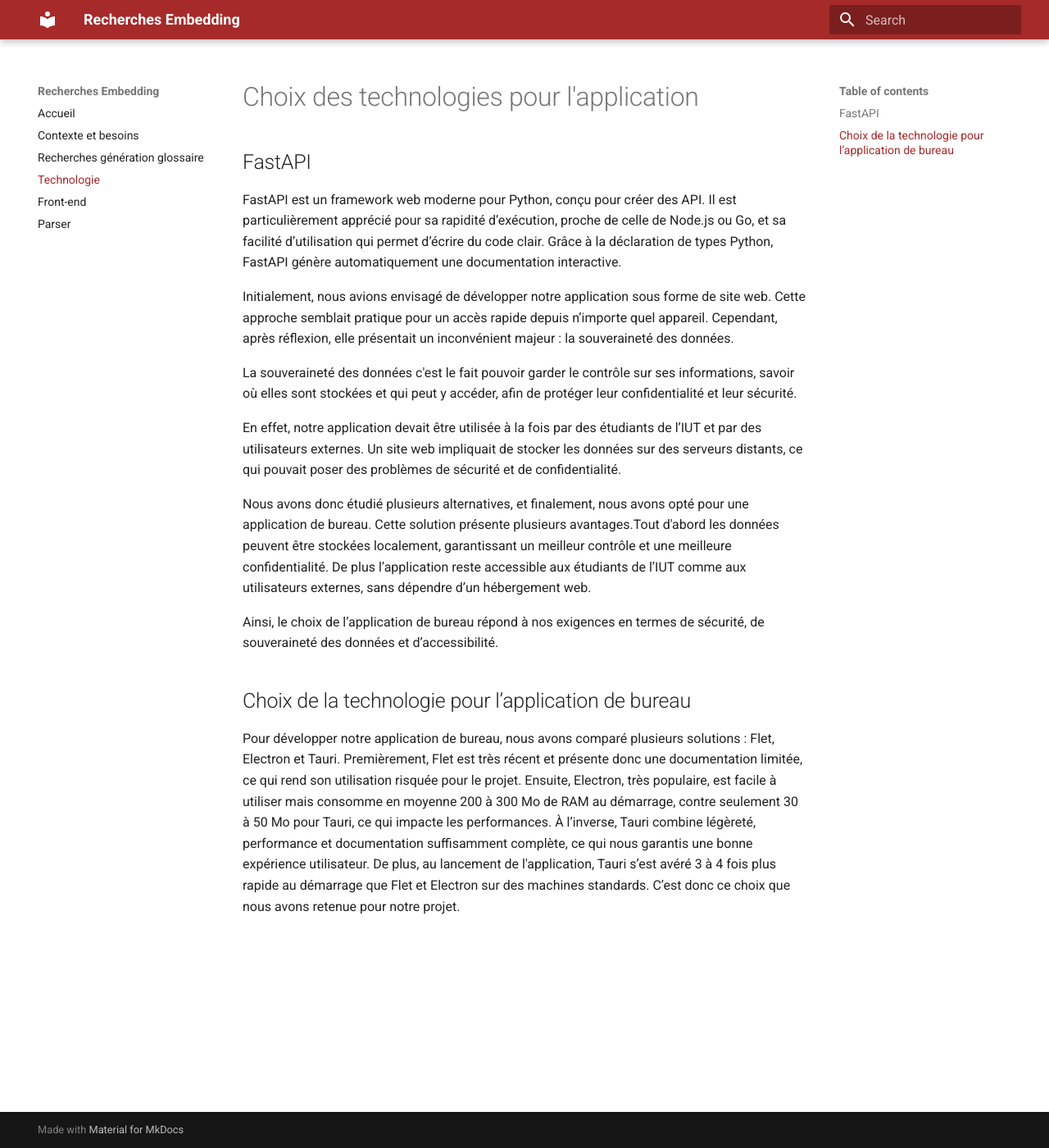
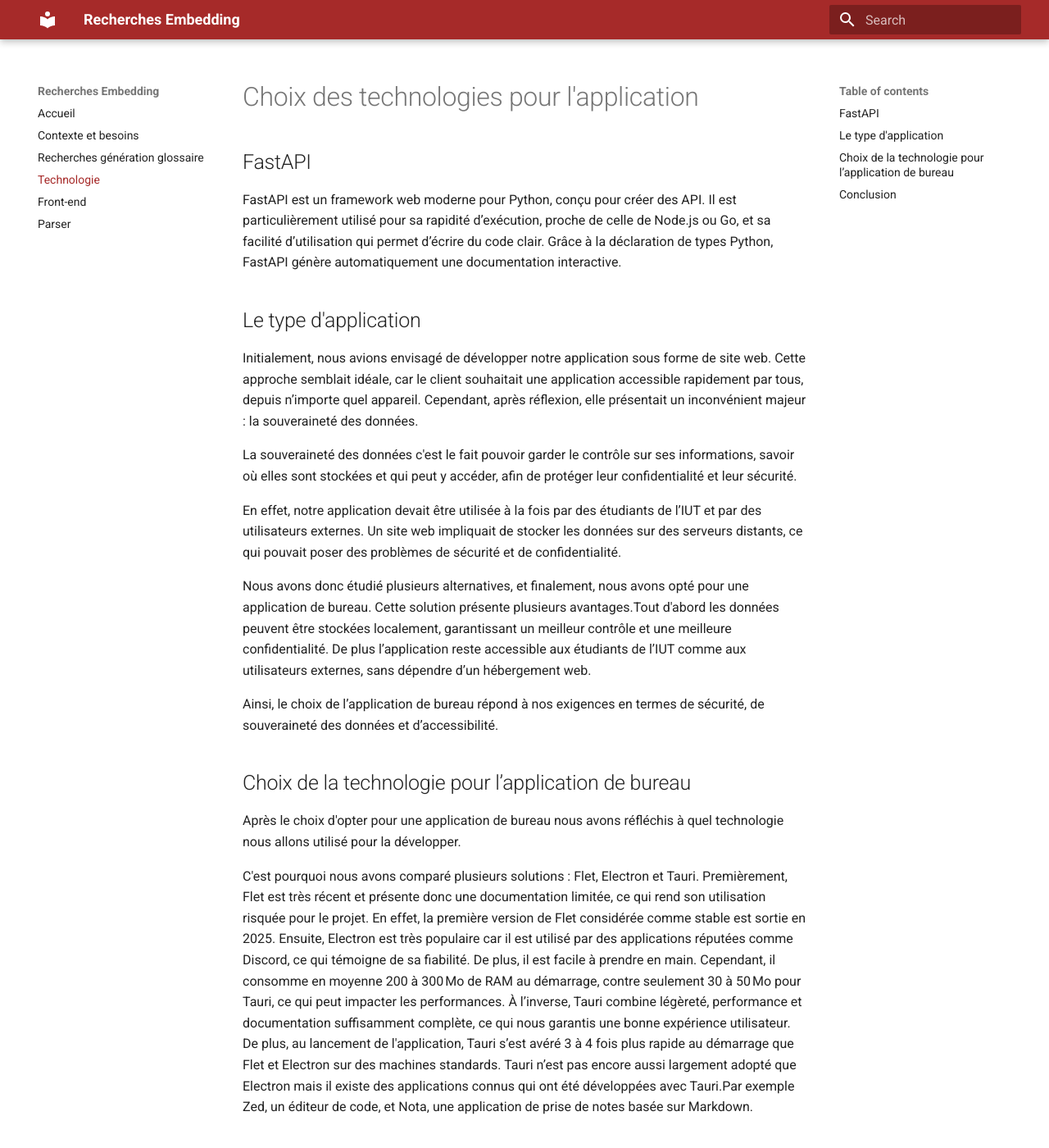
Before and after one commit to Embedding-Groupe/synthese-de-recherche-mkdocs, an MkDocs documentation site: the page built from docs/technologie.md, in a window 1280 px wide and 1400 px high. Shown: the whole window at 82% size. Built offline with MkDocs 1.6.1 and Material for MkDocs 9.7.7, drawn with Linux system fonts in a browser that asks for light colours; some of the changed text lies outside the part shown.

Commit message:
ajout dans choix des technologies

```diff
--- a/docs/technologie.md
+++ b/docs/technologie.md
@@ -2,10 +2,12 @@
 
 ## FastAPI
 
-FastAPI est un framework web moderne pour Python, conçu pour créer des API. Il est particulièrement apprécié pour sa rapidité d’exécution, proche de celle de Node.js ou Go, et sa facilité d’utilisation qui permet d’écrire du code clair. Grâce à la déclaration de types Python, FastAPI génère automatiquement une documentation interactive.
+FastAPI est un framework web moderne pour Python, conçu pour créer des API. Il est particulièrement utilisé pour sa rapidité d’exécution, proche de celle de Node.js ou Go, et sa facilité d’utilisation qui permet d’écrire du code clair. Grâce à la déclaration de types Python, FastAPI génère automatiquement une documentation interactive.
 
 
-Initialement, nous avions envisagé de développer notre application sous forme de site web. Cette approche semblait pratique pour un accès rapide depuis n’importe quel appareil. Cependant, après réflexion, elle présentait un inconvénient majeur : la souveraineté des données.
+## Le type d'application
+
+Initialement, nous avions envisagé de développer notre application sous forme de site web. Cette approche semblait idéale, car le client souhaitait une application accessible rapidement par tous, depuis n’importe quel appareil. Cependant, après réflexion, elle présentait un inconvénient majeur : la souveraineté des données.
 
 La souveraineté des données c'est le fait pouvoir garder le contrôle sur ses informations, savoir où elles sont stockées et qui peut y accéder, afin de protéger leur confidentialité et leur sécurité.
 
@@ -17,4 +19,12 @@
 
 ## Choix de la technologie pour l’application de bureau
 
-Pour développer notre application de bureau, nous avons comparé plusieurs solutions : Flet, Electron et Tauri. Premièrement, Flet est très récent et présente donc une documentation limitée, ce qui rend son utilisation risquée pour le projet. Ensuite, Electron, très populaire, est facile à utiliser mais consomme en moyenne 200 à 300 Mo de RAM au démarrage, contre seulement 30 à 50 Mo pour Tauri, ce qui impacte les performances. À l’inverse, Tauri combine légèreté, performance et documentation suffisamment complète, ce qui nous garantis une bonne expérience utilisateur. De plus, au lancement de l'application, Tauri s’est avéré 3 à 4 fois plus rapide au démarrage que Flet et Electron sur des machines standards. C’est donc ce choix que nous avons retenue pour notre projet.
+Après le choix d'opter pour une application de bureau nous avons réfléchis à quel technologie nous allons utilisé pour la développer.
+
+C'est pourquoi nous avons comparé plusieurs solutions : Flet, Electron et Tauri. Premièrement, Flet est très récent et présente donc une documentation limitée, ce qui rend son utilisation risquée pour le projet. En effet, la première version de Flet considérée comme stable est sortie en 2025. Ensuite, Electron est très populaire car il est utilisé par des applications réputées comme Discord, ce qui témoigne de sa fiabilité. De plus, il est facile à prendre en main. Cependant, il consomme en moyenne 200 à 300 Mo de RAM au démarrage, contre seulement 30 à 50 Mo pour Tauri, ce qui peut impacter les performances. À l’inverse, Tauri combine légèreté, performance et documentation suffisamment complète, ce qui nous garantis une bonne expérience utilisateur. De plus, au lancement de l'application, Tauri s’est avéré 3 à 4 fois plus rapide au démarrage que Flet et Electron sur des machines standards. Tauri n’est pas encore aussi largement adopté que Electron mais il existe des applications connus qui ont été développées avec Tauri.Par exemple Zed, un éditeur de code, et Nota, une application de prise de notes basée sur Markdown.
+
+
+## Conclusion
+
+Au terme de notre analyse, Tauri s’est imposé comme la solution la plus adaptée pour notre application de bureau. Son équilibre entre performance, légèreté et fiabilité en fait un choix pertinent pour offrir une expérience utilisateur optimale tout en garantissant la sécurité et la gestion des données.
+Parallèlement, FastAPI nous permet de gérer efficacement le back-end de l’application, grâce à sa rapidité, sa clarté et la génération automatique de documentation, assurant ainsi une communication fluide entre l’interface et les données.
```
